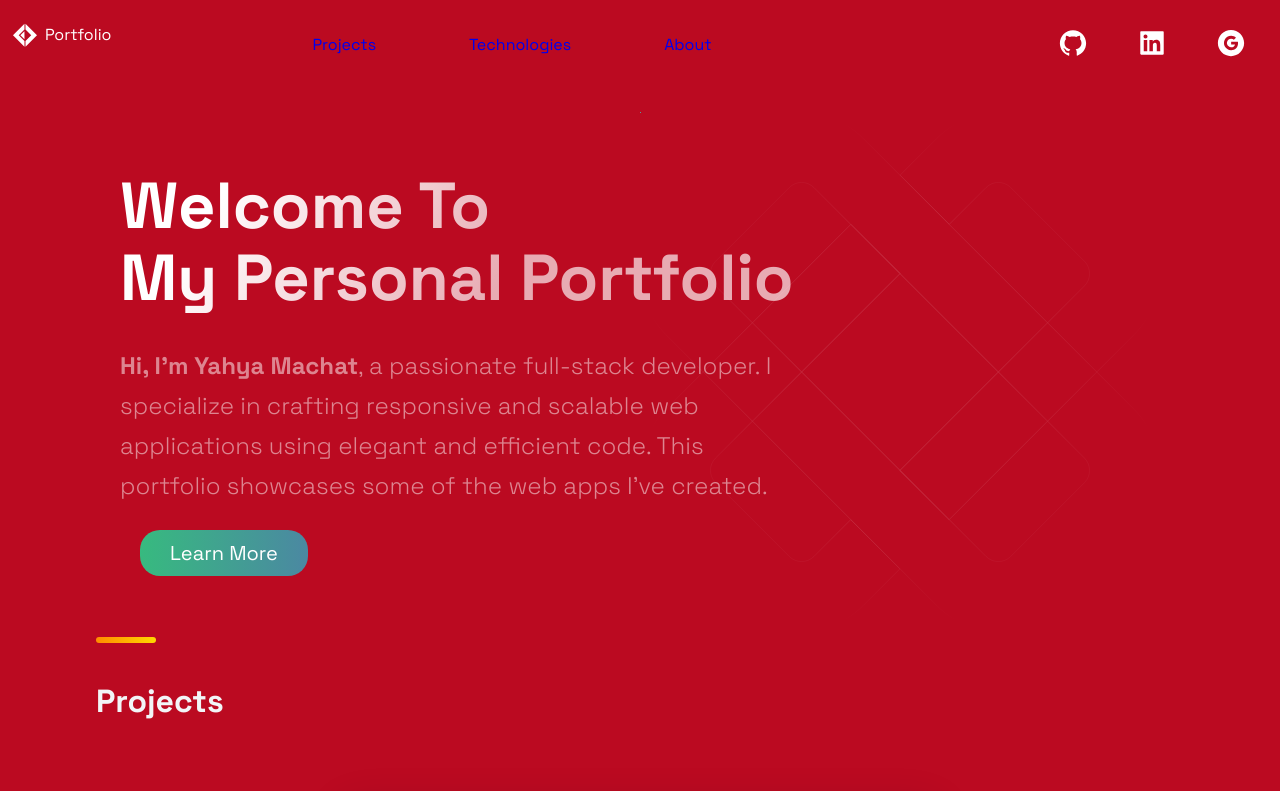
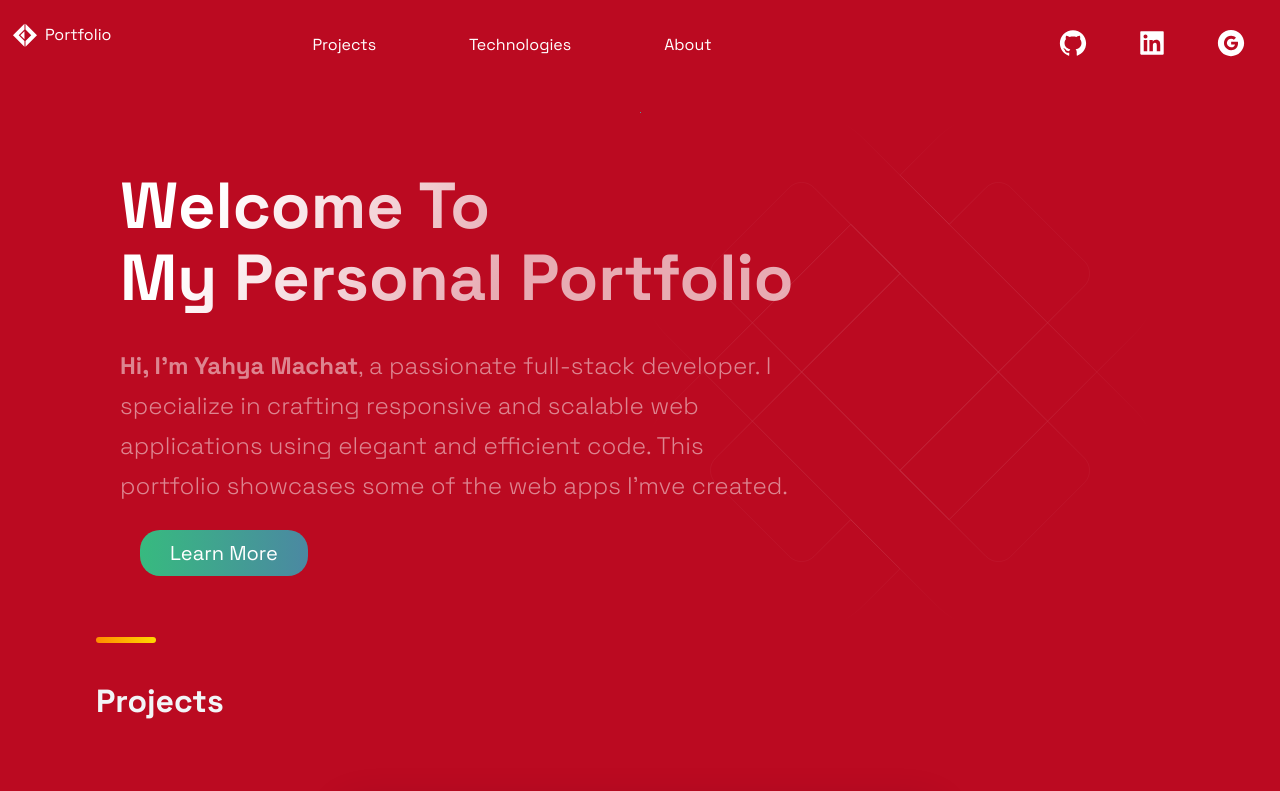
Before and after one commit to yahyaest/my-portfolio, a Next.js app: page / in a window 1280 px wide. Shown: the top 791 px of the page. Built offline with nearby package versions, Linux system fonts and the light colour scheme.

Commit message:
Fix navbar links color

```diff
--- a/components/Header/HeaderStyles.js
+++ b/components/Header/HeaderStyles.js
@@ -54,6 +54,7 @@ export const Icons = styled.div`
 `;
 
 export const NavLink = styled.a`
+  color: white;
   transition: 0.4s ease;
   &:hover {
     color: wheat;
--- a/components/Hero/Hero.js
+++ b/components/Hero/Hero.js
@@ -19,7 +19,7 @@ const Hero = () => {
             <strong>Hi, I&apos;m Yahya Machat</strong>, a passionate full-stack
             developer. I specialize in crafting responsive and scalable web
             applications using elegant and efficient code. This portfolio
-            showcases some of the web apps I've created.
+            showcases some of the web apps I&apos;mve created.
           </HeroText>
 
           <HeroButton href="#about">Learn More</HeroButton>
```
